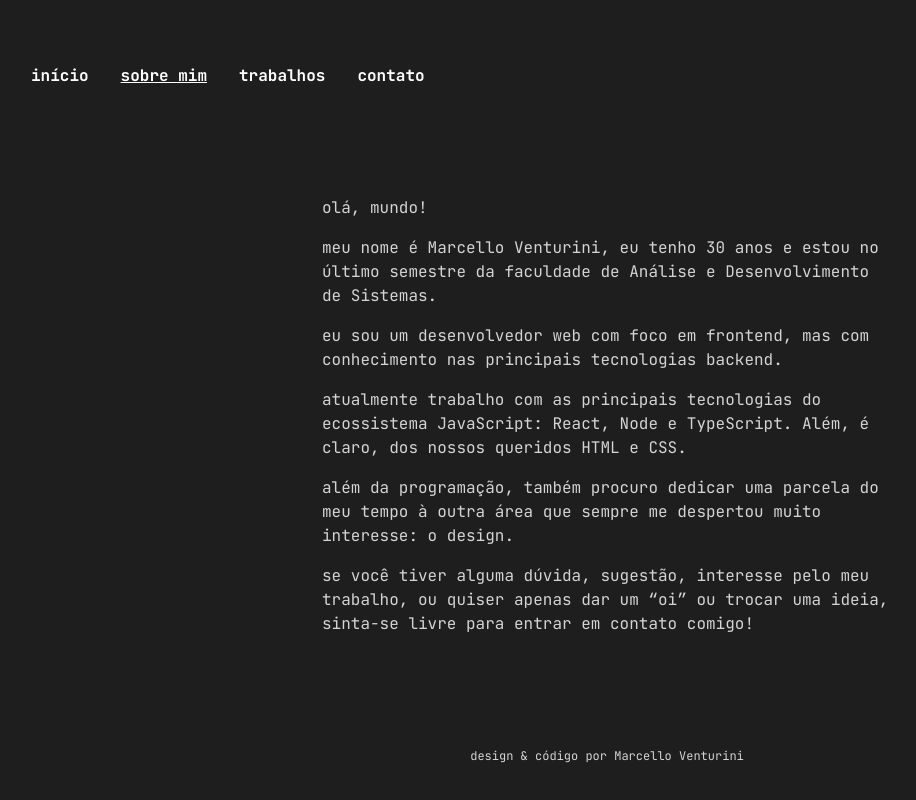
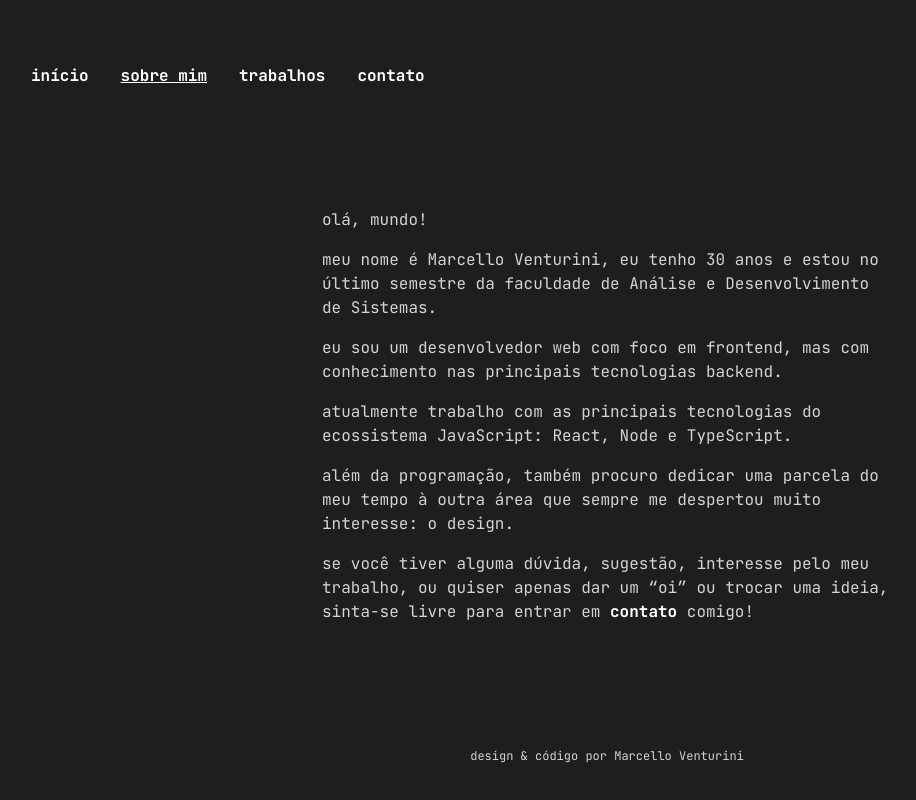
Before and after one commit to marcelloventurini/portfolio, a React (Vite) app: page /sobremim in a window 1280 px wide. Shown: the whole page, without its empty margins (33-949 px from the left). Built offline with nearby package versions, Linux system fonts and the light colour scheme.

Commit message:
feat: add contact link in the about me section

```diff
--- a/src/components/Header/Header.tsx
+++ b/src/components/Header/Header.tsx
@@ -1,4 +1,4 @@
-import HeaderLink from 'components/HeaderLink/HeaderLink'
+import HeaderLink from 'components/Header/HeaderLink/HeaderLink'
 import styles from './Header.module.scss'
 
 const Header = () => {
--- a/src/components/HeaderLink/HeaderLink.module.scss
+++ b/src/components/Header/HeaderLink/HeaderLink.module.scss
@@ -1,4 +1,4 @@
-@import '../../styles/variables';
+@import '../../../styles/variables';
 
 .activeLink {
   text-decoration: underline;
--- a/src/pages/AboutMe/AboutMe.tsx
+++ b/src/pages/AboutMe/AboutMe.tsx
@@ -1,3 +1,4 @@
+import { Link } from 'react-router-dom'
 import styles from './AboutMe.module.scss'
 
 const AboutMe = () => {
@@ -6,8 +7,8 @@ const AboutMe = () => {
       <h1>olá, mundo!</h1>
       <div className={styles.container__text}>
         <p>
-          meu nome é Marcello Venturini, eu tenho 30 anos e estou no
-          último semestre da faculdade de Análise e Desenvolvimento de Sistemas.
+          meu nome é Marcello Venturini, eu tenho 30 anos e estou no último
+          semestre da faculdade de Análise e Desenvolvimento de Sistemas.
         </p>
         <p>
           eu sou um desenvolvedor web com foco em frontend, mas com conhecimento
@@ -15,18 +16,16 @@ const AboutMe = () => {
         </p>
         <p>
           atualmente trabalho com as principais tecnologias do ecossistema
-          JavaScript: React, Node e TypeScript. Além, é claro, dos nossos
-          queridos HTML e CSS.
+          JavaScript: React, Node e TypeScript.
         </p>
         <p>
-          além da programação, também procuro dedicar uma
-          parcela do meu tempo à outra área que sempre me despertou muito
-          interesse: o design.
+          além da programação, também procuro dedicar uma parcela do meu tempo à
+          outra área que sempre me despertou muito interesse: o design.
         </p>
         <p>
           se você tiver alguma dúvida, sugestão, interesse pelo meu trabalho, ou
           quiser apenas dar um “oi” ou trocar uma ideia, sinta-se livre para
-          entrar em contato comigo!
+          entrar em <Link to='/contato'>contato</Link> comigo!
         </p>
       </div>
     </section>
```
Also changed, not shown: src/components/Header/HeaderLink/HeaderLink.tsx (renamed from src/components/HeaderLink/HeaderLink.tsx).
